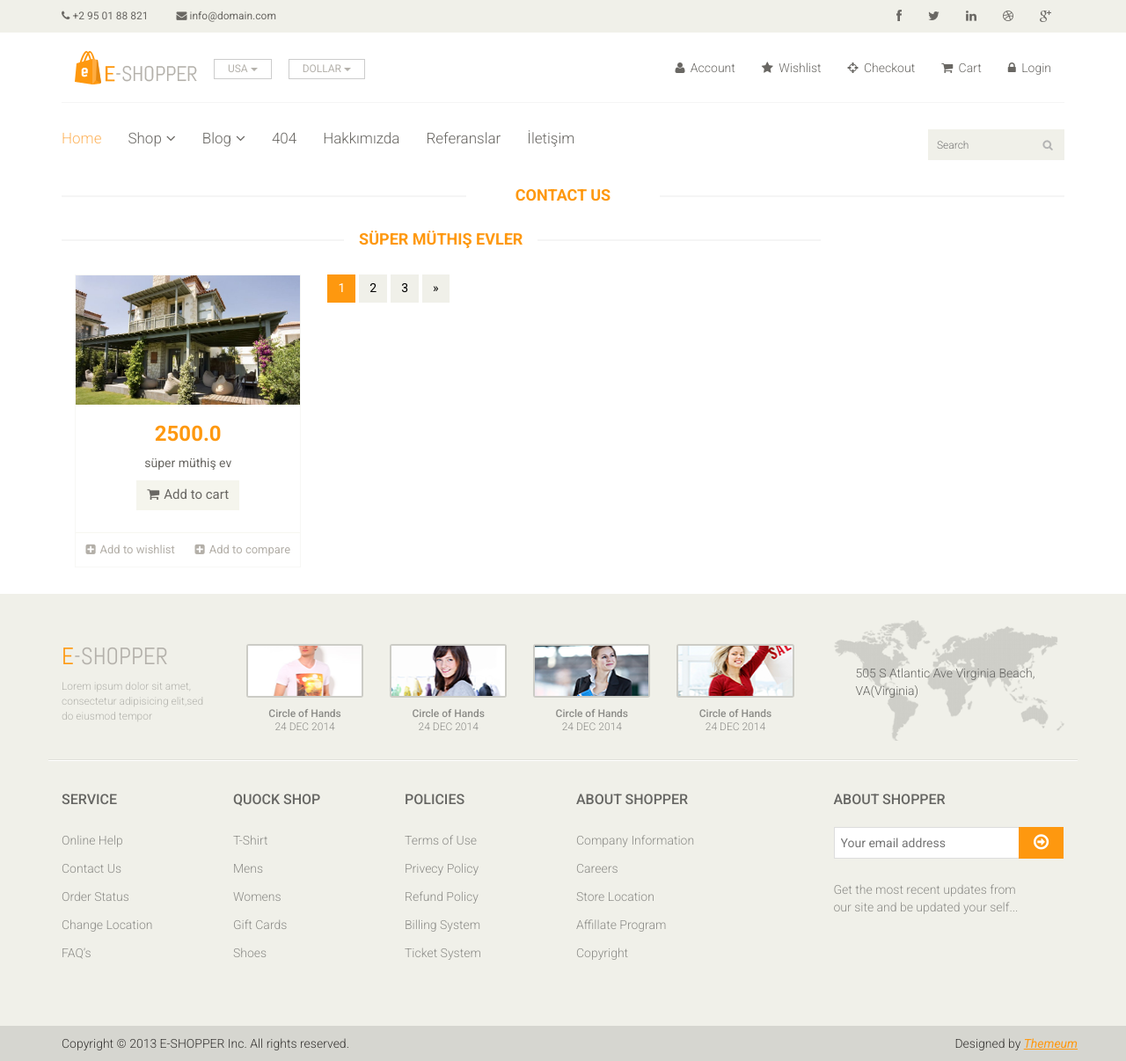
After one commit to test43054/Ozel-2, a Django app: a page that uses home/templates/header.html in a window 1280 px wide. The commit adds this page. Shown: the whole page at 88% size. Run offline with Django 3.2, Linux system fonts and the light colour scheme; data comes from the database, SQL or seed files in the repository; both versions use the stored data as it was after the commit; some libraries are stand-ins or nearby versions.

Commit message:
Video 16 Django Kategori ürünlerini gösterme
Video 16 Django Kategori ürünlerini gösterme

```diff
--- a/home/templates/header.html
+++ b/home/templates/header.html
@@ -102,7 +102,7 @@
 										<li><a href="blog-single.html">Blog Single</a></li>
                                     </ul>
                                 </li>
-								<li><a href="404.html">404</a></li>
+								<li><a href="#">404</a></li>
 								<li><a href="/hakkimizda">Hakkımızda</a></li>
 								<li><a href="/referanslar">Referanslar</a></li>
 								<li><a href="/iletisim">İletişim</a></li>
--- a/home/templates/maincontent.html
+++ b/home/templates/maincontent.html
@@ -23,10 +23,12 @@
 								<ul>
 									{% recursetree category %}
 										<li>
-											{{ node.title }}
+											<a href="/category/{{node.id}}/{{node.slug}}">{{ node.title }} </a>
+
 											{% if not node.is_leaf_node %}
 												<ul class="children">
-													<li><a href="/category/{{node.slug}}">{{ children }} </a></li>
+													<li><a href="/category/{{node.id}}/{{node.slug}}">{{ children }} </a></li>
+
 												</ul>
 											{% endif %}
 										</li>
--- /dev/null
+++ b/home/templates/products.html
@@ -0,0 +1,72 @@
+{% extends "homebase.html" %}
+
+{% block title %}{{categorydata.title}} products {% endblock %}
+{% block keywords %} {{categorydata.keywords}} {% endblock %}
+{% block description %} {{categorydata.description}} {% endblock %}
+
+{% block head %}
+   <link rel ='shortcut icon' type='image/x-icon' href='{{setting.icon.url}}' />
+{% endblock %}
+
+
+
+{% block maincontent %}
+<div id="contact-page" class="container">
+    	<div class="bg">
+	    	<div class="row">
+	    		<div class="col-sm-12">
+					<h2 class="title text-center">Contact <strong>Us</strong></h2>
+				</div>
+			</div>
+    		<div class="row">
+                <div class="col-sm-9 padding-right">
+					<div class="features_items"><!--features_items-->
+						<h2 class="title text-center">{{categorydata.title}}</h2>
+						<!--1 ürün*******************************************************-->
+						{% for rs in products %}
+						<div class="col-sm-4">
+							<div class="product-image-wrapper">
+								<div class="single-products">
+									<div class="productinfo text-center">
+										<img src="{{ rs.image.url }}" alt="" />
+										<h2>{{ rs.price }}</h2>
+										<p>{{ rs.title }}</p>
+										<a href="/product/{{rs.id}}/{{rs.slug}}" class="btn btn-default add-to-cart"><i class="fa fa-shopping-cart"></i>Add to cart</a>
+									</div>
+									<div class="product-overlay">
+										<div class="overlay-content">
+											<h2>{{ rs.price }}</h2>
+											<p>{{ rs.title }}</p>
+											<a href="/product/{{rs.id}}/{{rs.slug}}" class="btn btn-default add-to-cart"><i class="fa fa-shopping-cart"></i>Add to cart</a>
+										</div>
+									</div>
+								</div>
+								<div class="choose">
+									<ul class="nav nav-pills nav-justified">
+										<li><a href=""><i class="fa fa-plus-square"></i>Add to wishlist</a></li>
+										<li><a href=""><i class="fa fa-plus-square"></i>Add to compare</a></li>
+									</ul>
+								</div>
+							</div>
+						</div>
+						{% endfor %}
+						<!--1 ürünsonu**************************************************-->
+
+
+						<ul class="pagination">
+							<li class="active"><a href="">1</a></li>
+							<li><a href="">2</a></li>
+							<li><a href="">3</a></li>
+							<li><a href="">&raquo;</a></li>
+						</ul>
+					</div><!--features_items-->
+				</div>
+
+	    	</div>
+    	</div>
+    </div><!--/#contact-page-->
+
+
+
+
+{% endblock %}
--- a/home/views.py
+++ b/home/views.py
@@ -54,3 +54,13 @@ def iletisim(request):
     form = ContactFormu()
     context = {'setting': setting, 'form': form}
     return render(request, 'iletisim.html', context)
+
+
+
+def category_products(request, id, slug):
+    category = Category.objects.all()
+    categorydata = Category.objects.get(pk=id)
+    products = Product.objects.filter(category_id=id)
+    #products = Product.objects.all()
+    context = {'products': products, 'category': category,'categorydata':categorydata}
+    return render(request,'products.html', context)
--- a/özel/urls.py
+++ b/özel/urls.py
@@ -29,6 +29,8 @@ urlpatterns = [
     path('product/', include('product.urls')),
     path('admin/', admin.site.urls),
     path('ckeditor/', include('ckeditor_uploader.urls')),
+    path('category/<int:id>/<slug:slug>/', views.category_products, name='category_products'),
+
 ]
 
 if settings.DEBUG:
```
Also changed, not shown: db.sqlite3, uploads/images/deneme_süper_ev.jpg (added), uploads/images/ev44_xrZCg45.jpg (added), uploads/images/villa1.jpg (added).
